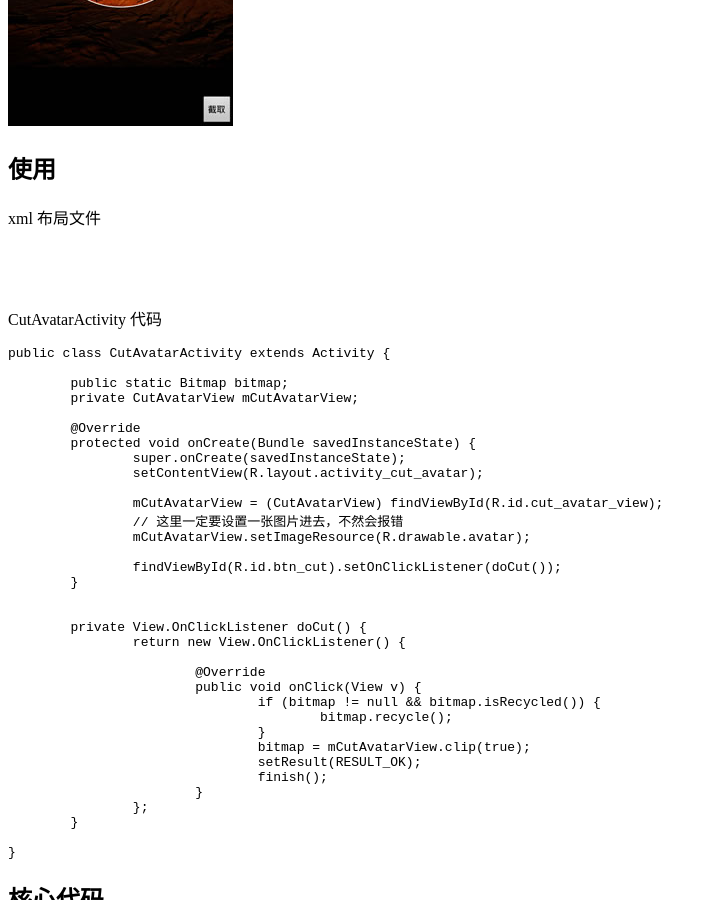
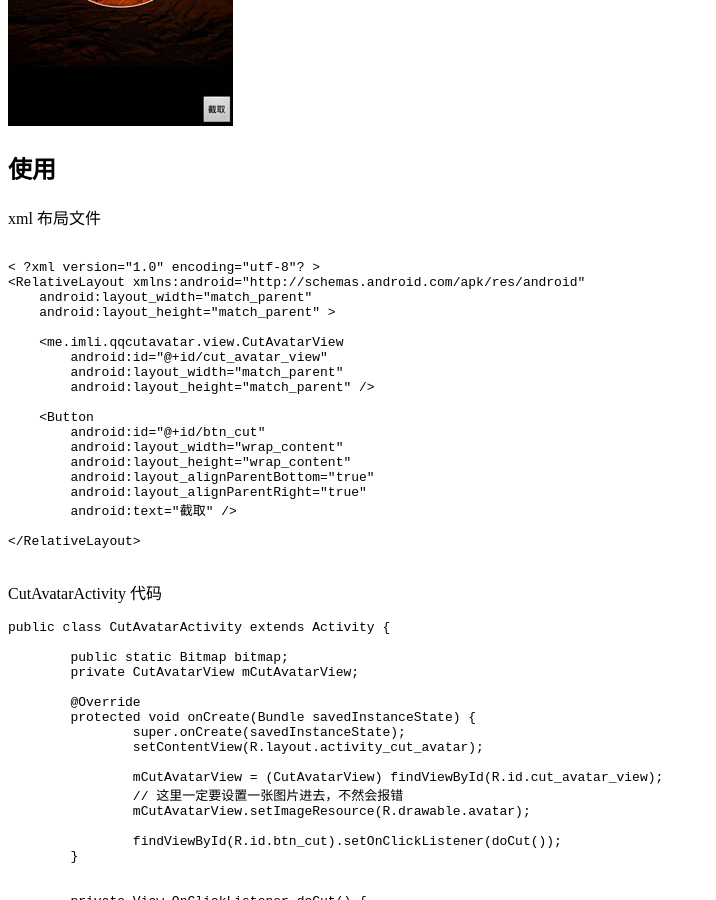
Before and after one commit to iQuick/iquick.github.io, a Jekyll site: the page built from _posts/2015-03-04-cutavatarview.md, in a window 1280 px wide and 900 px high, scrolled down 611 px. Shown: the whole window, without its empty margins (0-716 px from the left). Built offline with Jekyll 4.4.1, drawn with Linux system fonts in a browser that asks for light colours; nearby versions of some CDN libraries; Markdown is read by kramdown in place of the engine named in the settings; comment, search, counter and statistics services are not loaded.

Commit message:
CutAvatarView

```diff
--- a/_posts/2015-03-04-cutavatarview.md
+++ b/_posts/2015-03-04-cutavatarview.md
@@ -20,18 +20,17 @@ xml 布局文件
 
 <pre class="prettyprint linenums">
 
-<!--
-<?xml version="1.0" encoding="utf-8"?>
-<RelativeLayout xmlns:android="http://schemas.android.com/apk/res/android"
+&lt; ?xml version="1.0" encoding="utf-8"? >
+&lt;RelativeLayout xmlns:android="http://schemas.android.com/apk/res/android"
     android:layout_width="match_parent"
     android:layout_height="match_parent" >
 
-    <me.imli.qqcutavatar.view.CutAvatarView
+    &lt;me.imli.qqcutavatar.view.CutAvatarView
         android:id="@+id/cut_avatar_view"
         android:layout_width="match_parent"
         android:layout_height="match_parent" />
 
-    <Button
+    &lt;Button
         android:id="@+id/btn_cut"
         android:layout_width="wrap_content"
         android:layout_height="wrap_content"
@@ -39,10 +38,11 @@ xml 布局文件
         android:layout_alignParentRight="true"
         android:text="截取" />
 
-</RelativeLayout>
--->
+&lt;/RelativeLayout>
 
 </pre>
+
+
 
 CutAvatarActivity 代码
 
```
